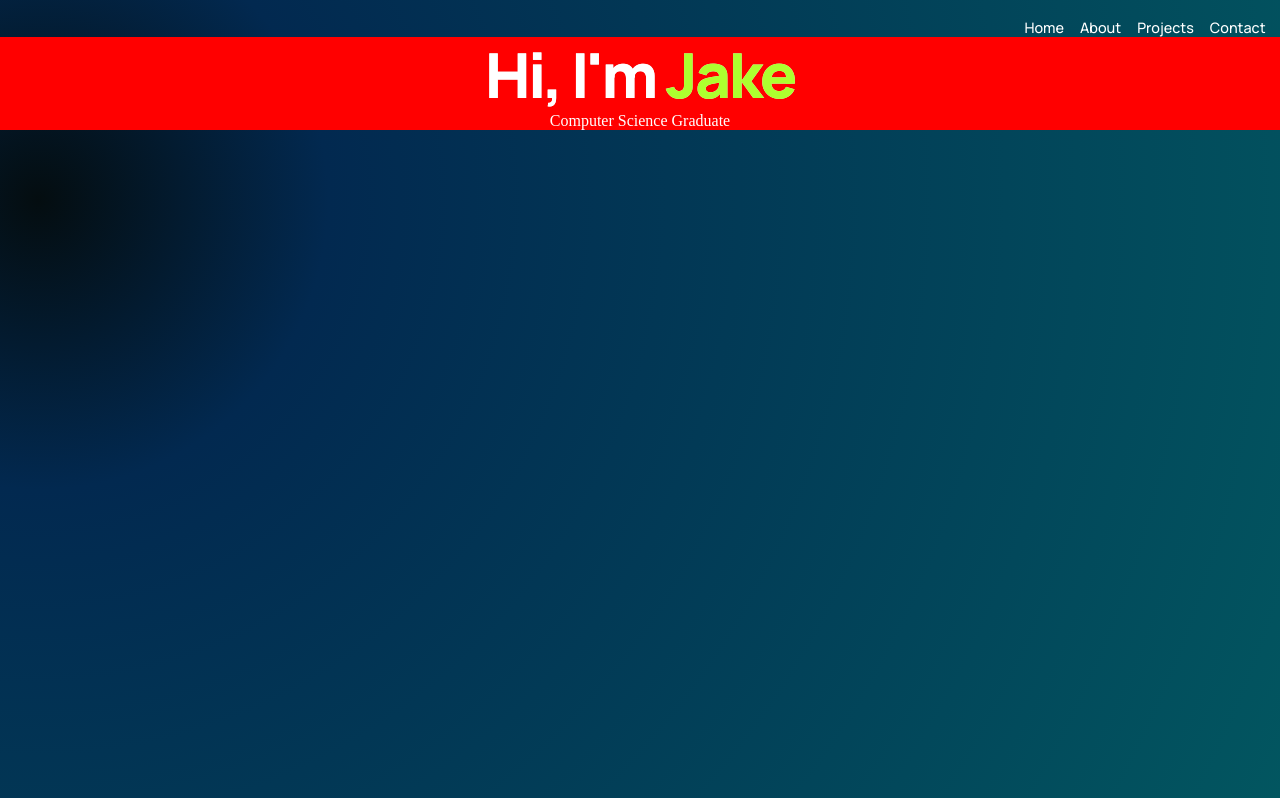
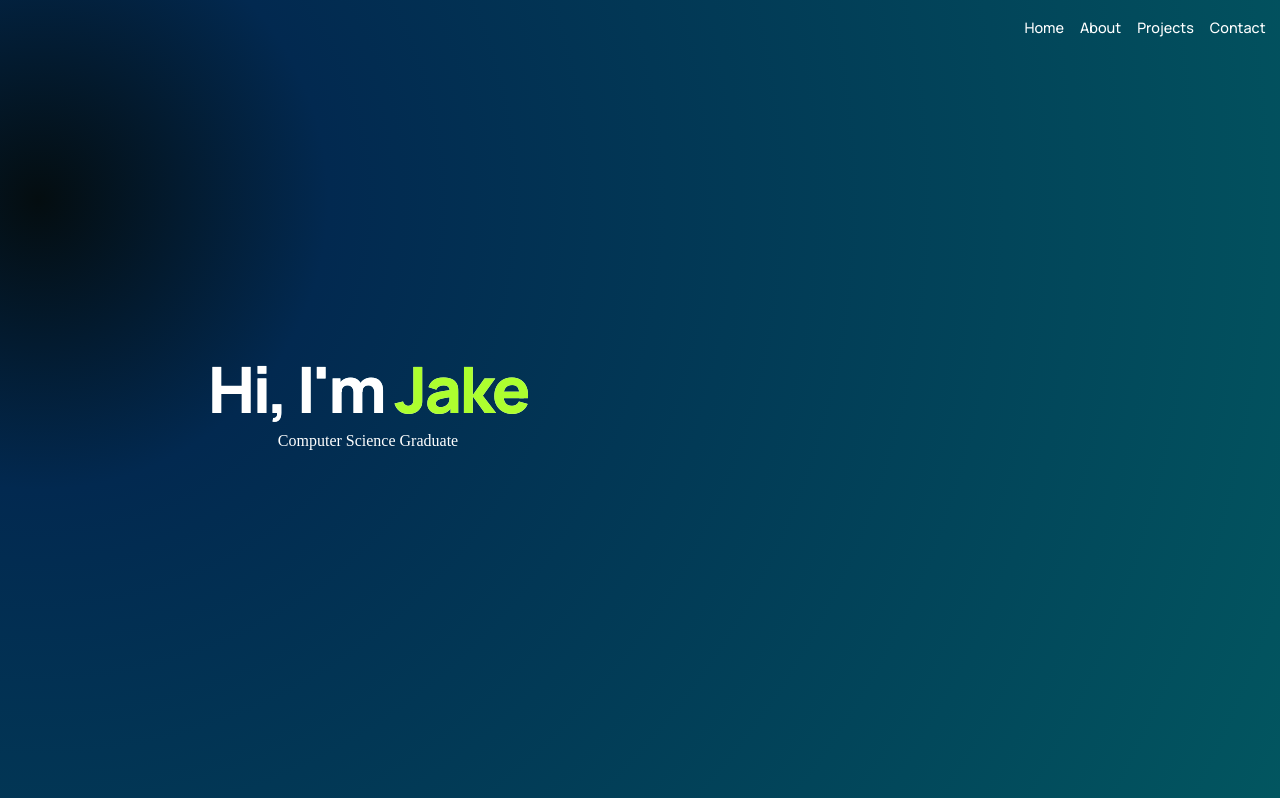
Before and after one commit to JSchoonbrood/Portfolio, a React (Create React App) app: page / in a window 1280 px wide. Shown: the top 798 px of the page. Built offline with nearby package versions, Linux system fonts and the light colour scheme.

Commit message:
Layout changes

```diff
--- a/src/components/hero/hero.css
+++ b/src/components/hero/hero.css
@@ -1,9 +1,10 @@
 .hero {
     display: flex;
-    background-color: red;
-    flex-direction: column;
-    align-items: center;
-    height: 100%;
+    flex-direction: row;
+    align-items: flex-start;
+    padding-left: 5%;
+    padding-bottom: 5vh;
+    height: 95vh;
 }
 
 .hero__content {
@@ -12,14 +13,14 @@
     flex-direction: column;
     justify-content: center; /* Main Axis */
     align-items: center; /* Cross Axis */
+    width: 50%;
 
 }
 
 .hero__content h1 {
     font-family: var(--font-family);
     font-weight: 800;
-    font-size: 62px;
-    line-height: 75px;
+    font-size: 4rem;
     letter-spacing: -0.04em;
     color: white;
 }
@@ -31,3 +32,17 @@
 .hero__content p {
     color: white;
 }
+
+.hero__image {
+    flex: 1;
+    display: flex;
+    justify-content: center;
+    align-items: center;
+    height: 100%;
+    width: 50%;
+}
+
+.hero__image img {
+    width: 40%;
+    height: 40%;
+}
```
